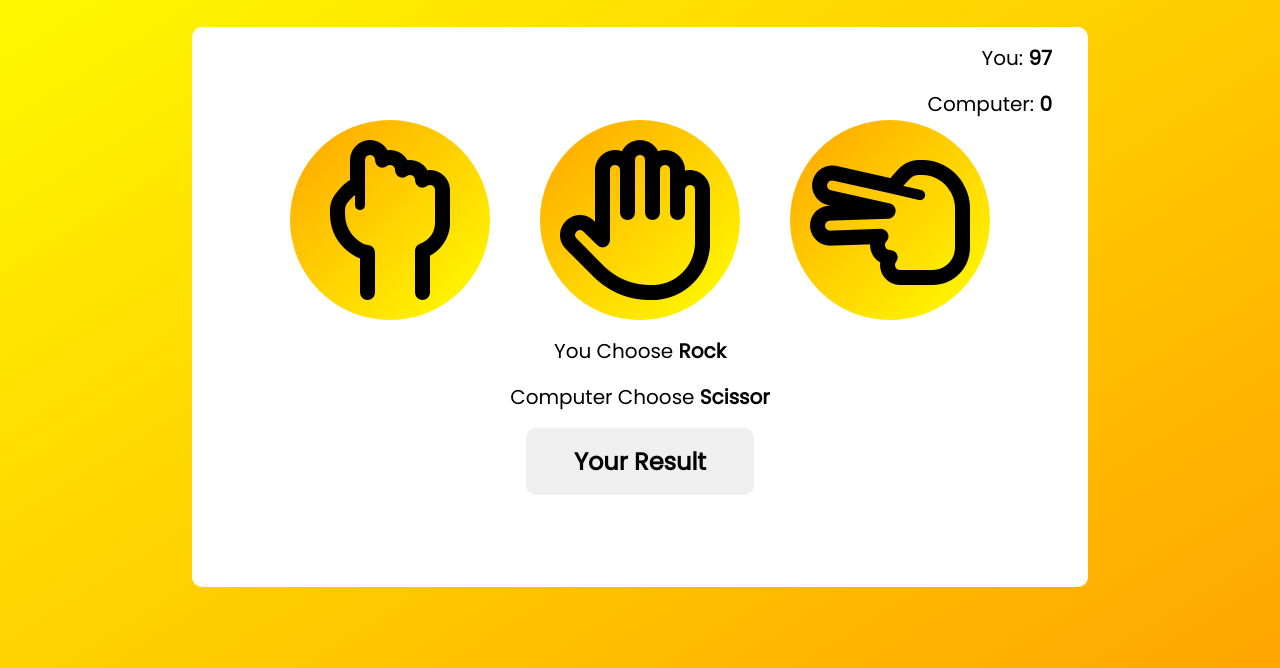
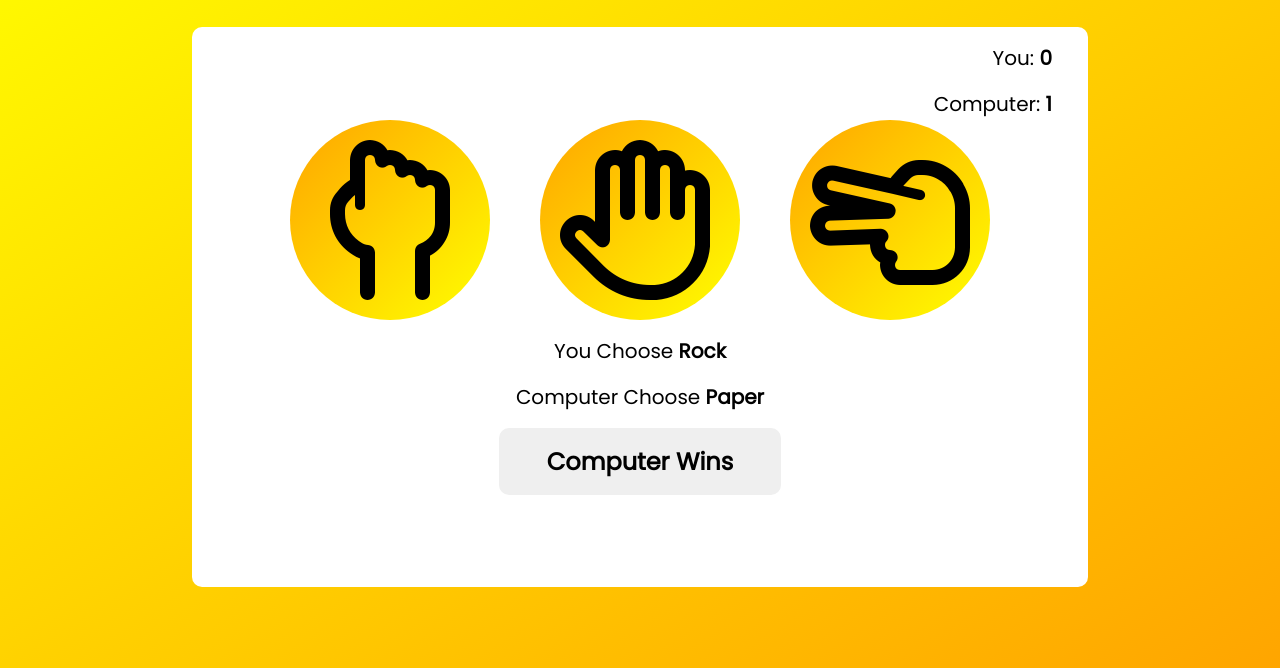
Before and after one commit to nagamanojvedam/rock-paper-scissor, a plain HTML site: page index.html in a window 1280 px wide. Both pictures are taken after a click on the button 390 px from the left and 351 px from the top of the page. Shown: the part 132-800 px from the top of the page. Drawn offline with Linux system fonts and the light colour scheme.

Commit message:
added game functionality

```diff
--- a/index.html
+++ b/index.html
@@ -16,16 +16,18 @@
     <h1>Rock Paper Scissor</h1>
     <div class="container">
       <div class="score-board">
-        <p>You: <strong>97</strong></p>
-        <p>Computer: <strong>0</strong></p>
+        <p>You: <strong id="player-score">0</strong></p>
+        <p>Computer: <strong id="computer-score">0</strong></p>
       </div>
       <div class="game-options">
-        <button><i class="fa-regular fa-hand-back-fist"></i></button>
-        <button><i class="fa-regular fa-hand"></i></button>
-        <button><i class="fa-regular fa-hand-scissors"></i></button>
+        <button id="rock"><i class="fa-regular fa-hand-back-fist"></i></button>
+        <button id="paper"><i class="fa-regular fa-hand"></i></button>
+        <button id="scissor">
+          <i class="fa-regular fa-hand-scissors"></i>
+        </button>
       </div>
-      <p>You Choose <strong>Rock</strong></p>
-      <p>Computer Choose <strong>Scissor</strong></p>
+      <p>You Choose <strong id="player-choice">Rock</strong></p>
+      <p>Computer Choose <strong id="computer-choice">Scissor</strong></p>
       <button class="result-btn">Your Result</button>
     </div>
     <script src="./script.js"></script>
--- a/script.js
+++ b/script.js
@@ -1 +1,55 @@
-console.log("Rock Paper Scissor");
+"use strict";
+
+const gameOptions = ["rock", "paper", "scissor"];
+let playerScore = 0;
+let computerScore = 0;
+
+const gameOptionBtns = document.querySelectorAll(".game-options button");
+const playerChoiceEl = document.getElementById("player-choice");
+const computerChoiceEl = document.getElementById("computer-choice");
+const playerScoreEl = document.getElementById("player-score");
+const computerScoreEl = document.getElementById("computer-score");
+const resultBtn = document.querySelector(".result-btn");
+
+function randomChoiceGenerator() {
+  return gameOptions[Math.round(Math.random() * 2)];
+}
+
+function checkWinner(playerChoice, computerChoice) {
+  if (playerChoice === "rock" && computerChoice !== "rock")
+    return computerChoice === "scissor" ? "You Win" : "Computer Wins";
+  else if (playerChoice === "paper" && computerChoice !== "paper")
+    return computerChoice === "rock" ? "You Win" : "Computer Wins";
+  else if (playerChoice === "scissor" && computerChoice !== "scissor")
+    return computerChoice === "paper" ? "You Win" : "Computer Wins";
+  else return "Game Draw";
+}
+
+function updateScore(result) {
+  if (result === "You Win") {
+    playerScore++;
+    playerScoreEl.innerText = playerScore;
+  }
+  if (result === "Computer Wins") {
+    computerScore++;
+    computerScoreEl.innerText = computerScore;
+  }
+}
+
+function updateGame(playerChoice, computerChoice, result) {
+  resultBtn.innerText = result;
+  playerChoiceEl.innerText = playerChoice;
+  computerChoiceEl.innerText = computerChoice;
+}
+
+gameOptionBtns.forEach((gameOptionBtn) =>
+  gameOptionBtn.addEventListener("click", () => {
+    const playerChoice = gameOptionBtn.id;
+    const computerChoice = randomChoiceGenerator();
+
+    const result = checkWinner(playerChoice, computerChoice);
+
+    updateScore(result);
+    updateGame(playerChoice, computerChoice, result);
+  })
+);
--- a/styles.css
+++ b/styles.css
@@ -65,6 +65,10 @@ p {
   margin-bottom: 1rem;
 }
 
+p strong {
+  text-transform: capitalize;
+}
+
 button {
   font-family: inherit;
   cursor: pointer;
```
